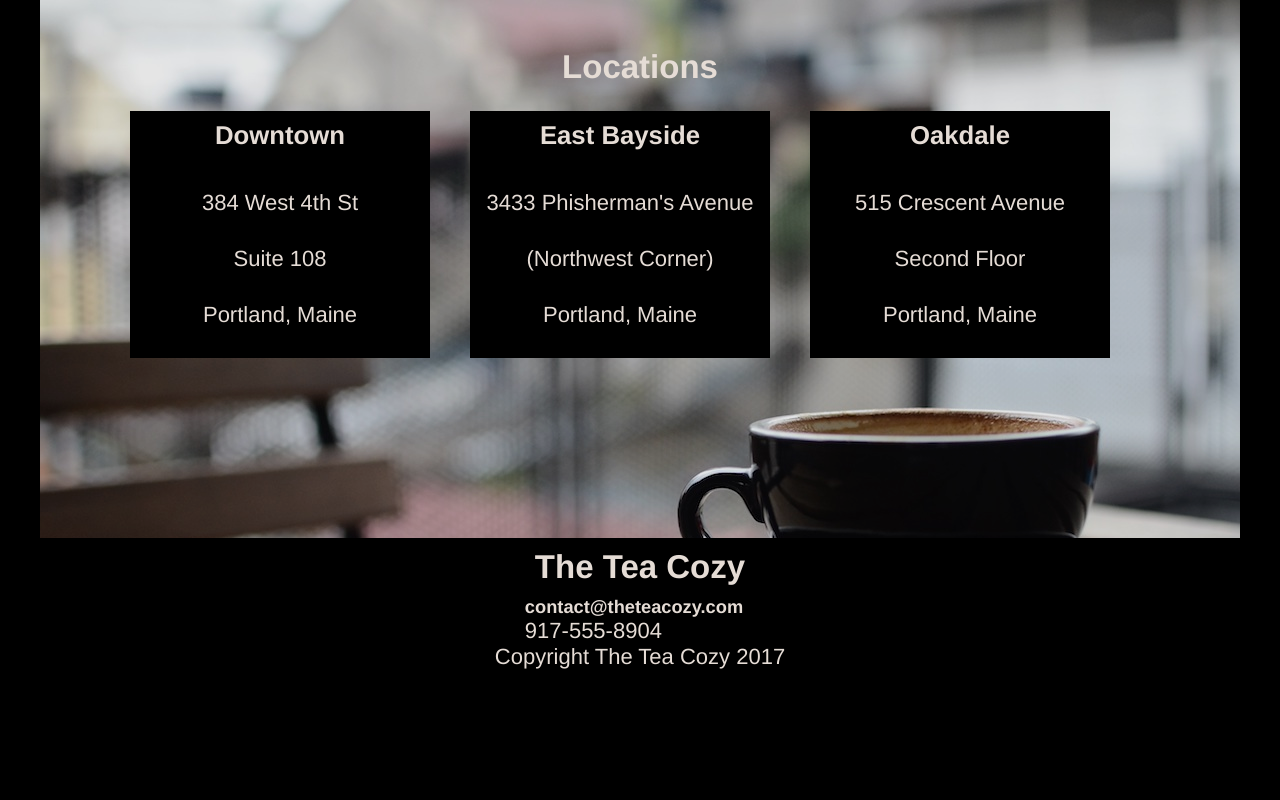
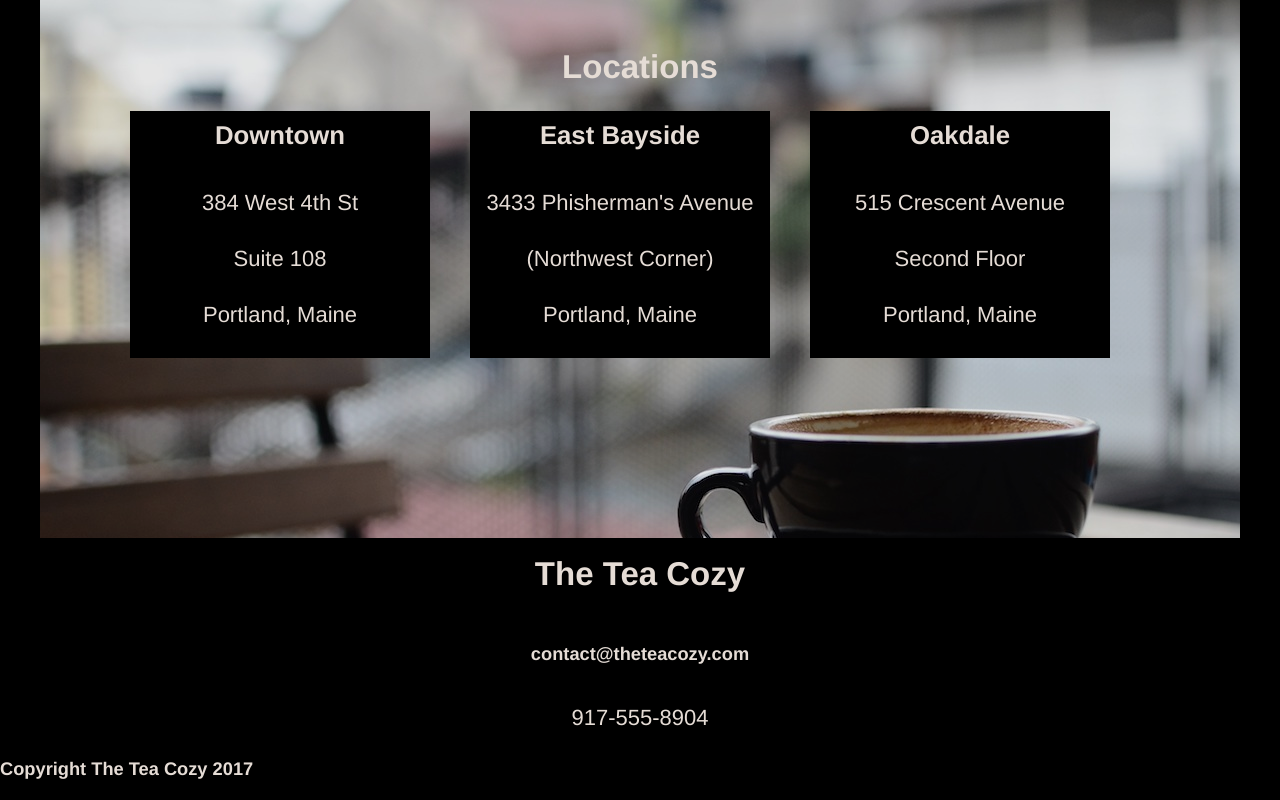
Before and after one commit to kooshaamd/teacozy, a plain HTML site: page index.html in a window 1280 px wide. Shown: the part 1576-2376 px from the top of the page. Before the commit the page ends 2246 px from the top, so only its background shows below. Drawn offline with Linux system fonts and the light colour scheme.

Commit message:
Complete contact and footer.

```diff
--- a/index.html
+++ b/index.html
@@ -93,9 +93,9 @@
         <h5>contact@theteacozy.com</h5>
         <p>917-555-8904</p>
       </div>
-      <footer>
-        <p>Copyright The Tea Cozy 2017</p>
-      </footer>
     </div>
+    <footer>
+      <h5>Copyright The Tea Cozy 2017</h5>
+    </footer>
   </body>
 </html>
--- a/resources/css/style.css
+++ b/resources/css/style.css
@@ -127,3 +127,21 @@ h2,h3,h4{
 .address p{
   margin: 30px 10px;
 }
+
+.contact{
+  height: 200px;
+  display: flex;
+  flex-direction: column;
+  justify-content: center;
+  text-align: center;
+}
+
+.contact h5{
+  margin: 40px 10px;
+}
+
+footer{
+  margin-top: 20px;
+  margin-bottom: 20px;
+  text-align: left;
+}
```
